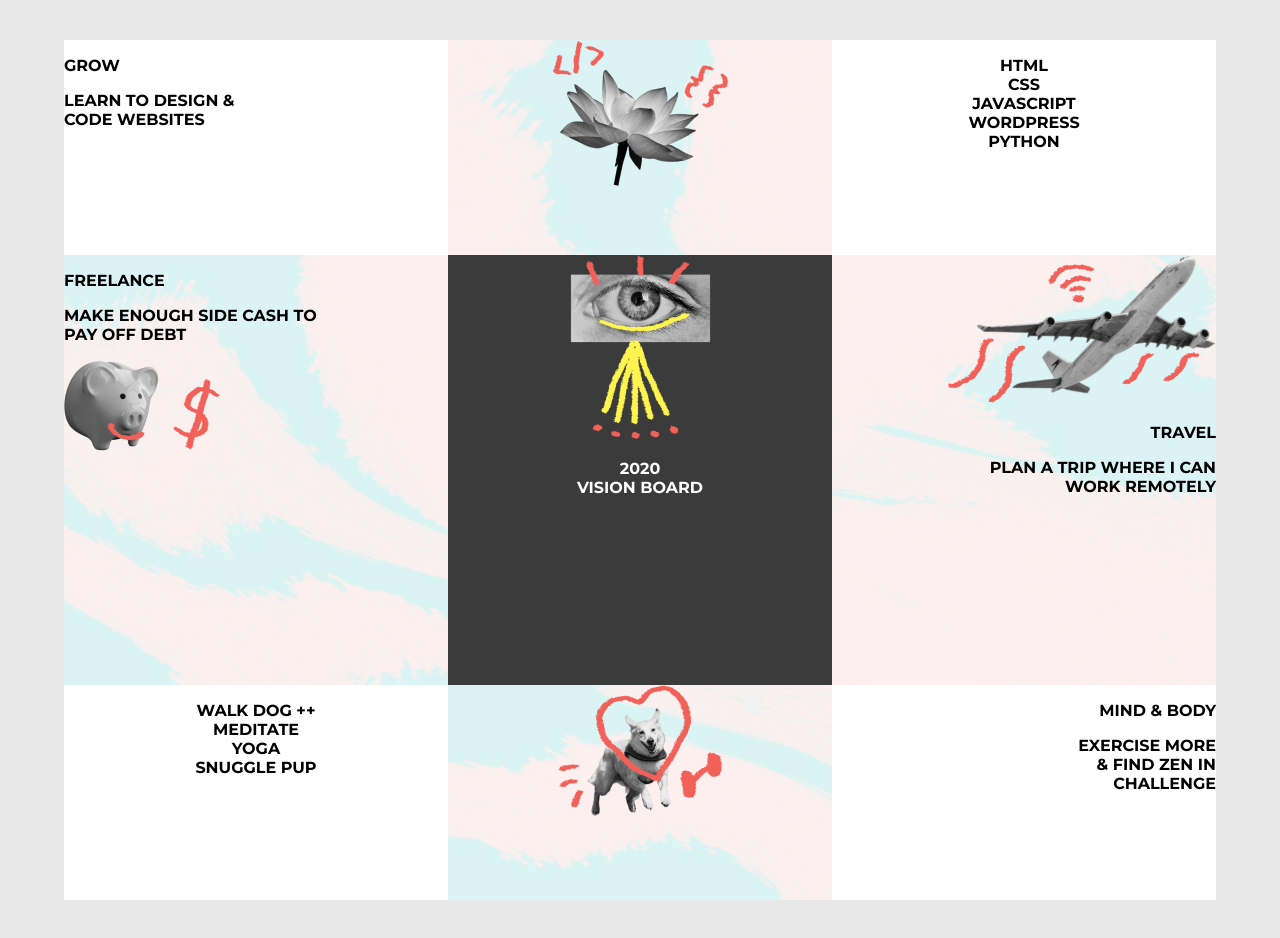
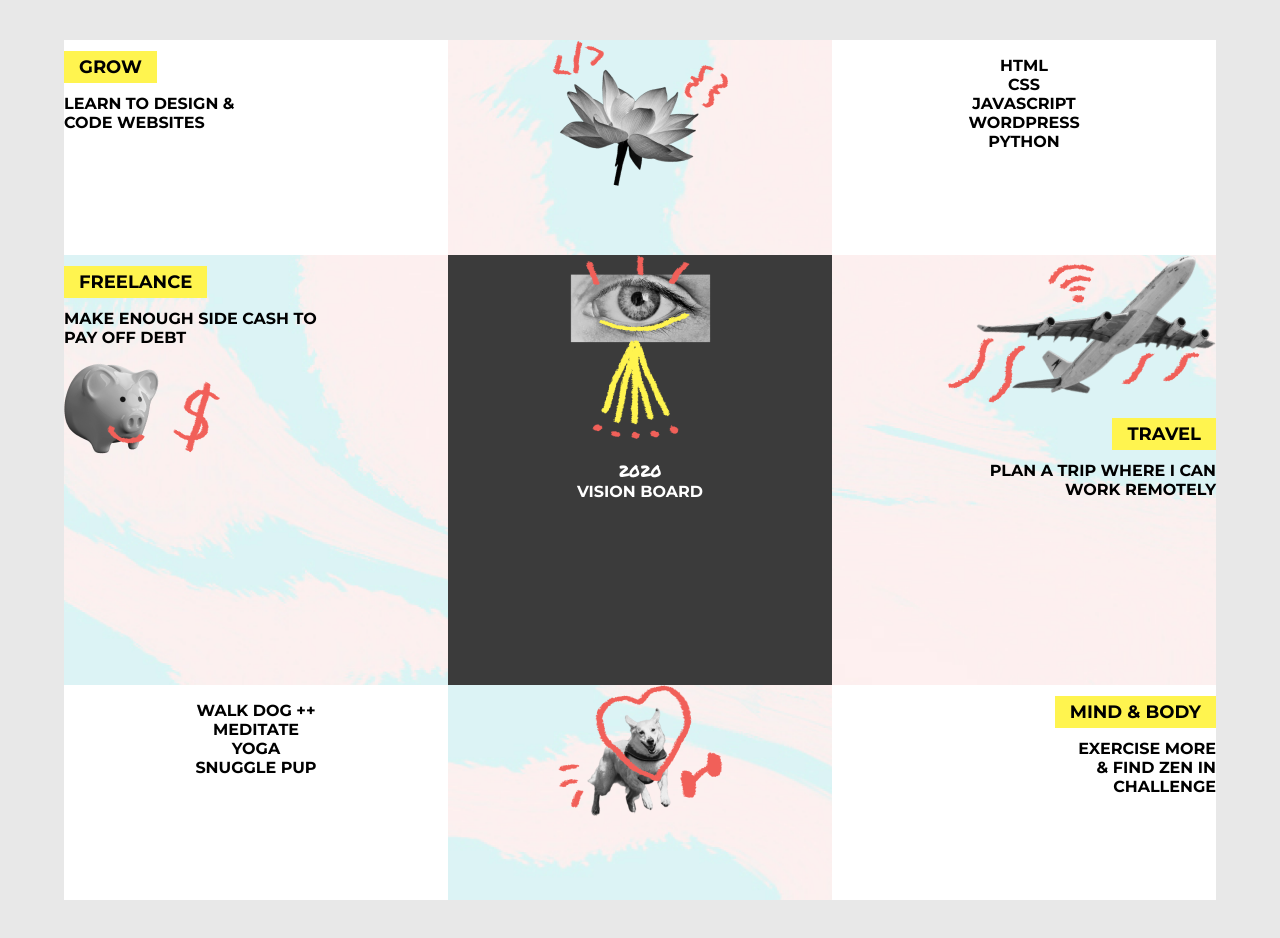
Before and after one commit to JoseDanielMX/vision-board, a plain HTML site: page index.html in a window 1280 px wide. Drawn offline with Linux system fonts and the light colour scheme.

Commit message:
Added span tags to highlight some elements. Added alternative font families

```diff
--- a/css/main.css
+++ b/css/main.css
@@ -21,8 +21,19 @@ body {
     text-align: center;
 }
 
+.highlight {
+    background-color: #FFF44F;
+    font-size: 18px;
+    padding: 5px 15px;
+}
+
 .large-block {
     grid-row: span 2;
+}
+
+.marker {
+    font-family: 'Permanent Marker', cursive;
+    font-weight: normal;
 }
 
 .right {
@@ -33,7 +44,7 @@ body {
     display: grid;
     background: url('../img/background.png');
     background-size: cover;
-    font-family: 'Montserrat';
+    font-family: 'Montserrat', sans-serif;
     grid-template-columns: repeat(12, 1fr);
     grid-auto-rows: 215px;
     margin: 40px auto;
--- a/index.html
+++ b/index.html
@@ -11,7 +11,7 @@
 <body>
 	<div id="vision-board">
 		<div class="block white">
-			<p>Grow</p>
+			<p><span class="highlight">Grow</span></p>
 			<p>Learn to Design &amp;<br><strong>Code Websites</strong></p>
 		</div>
 		<div class="block center">
@@ -27,17 +27,17 @@
 			</p>
 		</div>
 		<div class="block large-block">
-			<p>Freelance</p>
+			<p><span class="highlight">Freelance</span></p>
 			<p>Make Enough Side Cash to<br><strong>Pay off debt</strong></p>
 			<img src="img/piggy.png" alt="Piggy bank">
 		</div>
 		<div class="block large-block feature">
 			<img src="img/eye.png" alt="Eye">
-			<p>2020<br>Vision Board</p>
+			<p><span class="marker">2020</span><br>Vision Board</p>
 		</div>
 		<div class="block large-block right">
 			<img src="img/plane.png" alt="Airplane">
-			<p>Travel</p>
+			<p><span class="highlight">Travel</span></p>
 			<p>Plan A Trip Where I Can<br><strong>Work Remotely</strong></p>
 		</div>
 		<div class="block center white">
@@ -52,7 +52,7 @@
 			<img src="img/doggo.png" alt="Dog">
 		</div>
 		<div class="block right white">
-			<p>Mind &amp; Body</p>
+			<p><span class="highlight">Mind &amp; Body</span></p>
 			<p>Exercise More<br>&amp; Find Zen in<br><strong>Challenge</strong></p>
 		</div>
 	</div>
```
